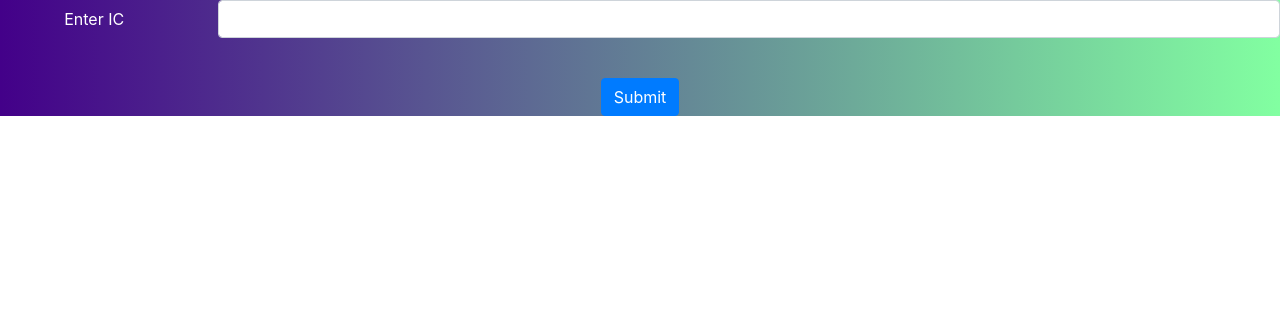
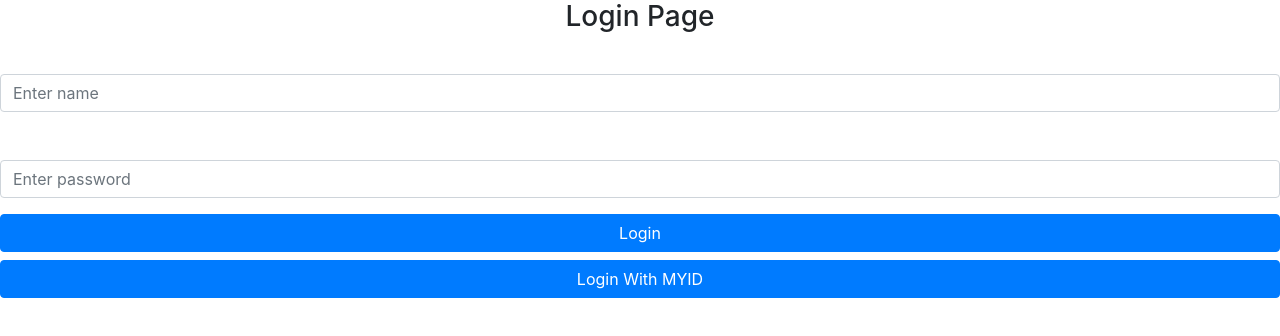
Before and after one commit to lyzhu1997/myhackathon_apps, a React (Create React App) app: page / in a window 1280 px wide. Shown: the top 336 px of the page. Built offline with nearby package versions, Linux system fonts and the light colour scheme.

Commit message:
Link login page to preregistration

```diff
--- a/src/App.js
+++ b/src/App.js
@@ -1,9 +1,8 @@
 import React from 'react';
 import './App.css';
-import { connect,useDispatch } from "react-redux";
-import Preregistration from './component/registrationPage/Preregistration.js';
+import { connect } from "react-redux";
 import '../node_modules/bootstrap/dist/css/bootstrap.min.css';
-import DummyWebPage from "./component/dummyWebPage/dummyWebpage";
+import LoginForm from './component/loginPage/loginForm.js';
 
 class App extends React.Component {
   render(){
@@ -12,7 +11,7 @@ class App extends React.Component {
         <div className="App">
           <div className="auth-wrapper">
             <div className="auth-inner">
-              <Preregistration />
+              <LoginForm />
             </div>
           </div>
         </div>
--- a/src/actions/loginFormActions.js
+++ b/src/actions/loginFormActions.js
@@ -12,3 +12,10 @@ export function isLoginIntoAcc(){
         type: "IS_LOGIN_INTO_ACC"
     };
 }
+
+export const IS_REGIS_WITH_MYID = "IS_REGIS_WITH_MYID";
+export function isRegisWithMyid() {
+    return {
+        type: "IS_REGIS_WITH_MYID"
+    };
+}
--- a/src/component/dummyWebPage/dummyWebpage.js
+++ b/src/component/dummyWebPage/dummyWebpage.js
@@ -3,7 +3,7 @@ import { appStartRun, appSuccessfullyLaunched } from "../../actions/appStartActi
 import React from "react";
 
 
-class dummyWebPage extends React.Component{
+class DummyWebPage extends React.Component{
 
     constructor(props){
         super(props);
@@ -22,26 +22,9 @@ class dummyWebPage extends React.Component{
 
     render(){
         return(
-                <form>
-                    <h3>Login Page</h3>
-                    <div className="form-group">
-                        <label>Name:</label>
-                        <input type="text" className="form-control" placeholder="Enter name" />
-                    </div>
-                    <div className="form-group">
-                        <label>
-                            Password:
-                        </label>
-                        <input type="password" className="form-control" placeholder="Enter password"/>
-                    </div>
-                    <button type="submit" className="btn btn-primary btn-block">
-                        Login
-                    </button>
-                    <button type="submit" className="btn btn-primary btn-block" >
-                        Login With MYID
-                    </button>
-                </form>
-
+            <div>
+                <h1>HOMEPAGE</h1>
+            </div>
         )
     };
 
@@ -56,4 +39,4 @@ const mapDispatchToProps = (dispatch,ownProps) => {
     }
 };
 
-export default connect(mapStateToProps,mapDispatchToProps)(dummyWebPage);
+export default connect(mapStateToProps,mapDispatchToProps)(DummyWebPage);
--- a/src/component/loginPage/loginForm.js
+++ b/src/component/loginPage/loginForm.js
@@ -1,13 +1,20 @@
 import React from 'react';
 import { connect } from "react-redux";
-import { isLoginIntoAcc } from "../../actions/loginFormActions";
+import { isLoginIntoAcc, isRegisWithMyid, logIntoAcc } from "../../actions/loginFormActions";
 import '../../../node_modules/bootstrap/dist/css/bootstrap.min.css';
+import Preregistration from "../registrationPage/Preregistration.js";
+import DummyWebPage from "../dummyWebPage/dummyWebpage.js";
 
 class LoginForm extends React.Component {
-    state ={
-        isLoading:false,
-        isLoggedIn:false,
-        username:''
+    constructor(props) {
+        super(props);
+
+        this.state ={
+            isLoading:false,
+            isLoggedIn:false,
+            isRegis:false,
+            username:''
+        }
     }
 
     componentDidMount(){
@@ -16,14 +23,30 @@ class LoginForm extends React.Component {
         isLoginIntoAcc();
     }
 
+    handleChange(e, item) {
+        this.setState({...this.state, [item]: e.target.value})
+    }
+
+    handleSubmit(e, withMyid) {
+        const {isRegisWithMyid, logIntoAcc} = this.props;
+        e.preventDefault();
+        if (withMyid) {
+            isRegisWithMyid();
+        }
+        else {
+            logIntoAcc();
+        }
+    }
 
     render(){
+            const {isRegis, isLoggedIn} = this.props;
             return(
-                    <form>
+                <div>
+                {(!isRegis && !isLoggedIn) && (<form>
                         <h3>Login Page</h3>
                         <div className="form-group">
                             <label>Name:</label>
-                            <input type="text" className="form-control" placeholder="Enter name" />
+                            <input type="text" className="form-control" placeholder="Enter name" onChange={(e)=>this.handleChange(e, "username")}/>
                         </div>
                         <div className="form-group">
                             <label>
@@ -31,13 +54,16 @@ class LoginForm extends React.Component {
                             </label>
                             <input type="password" className="form-control" placeholder="Enter password"/>
                         </div>
-                        <button type="submit" className="btn btn-primary btn-block">
+                        <button type="submit" className="btn btn-primary btn-block" onClick={(e)=>this.handleSubmit(e, false)}>
                             Login
                         </button>
-                        <button type="submit" className="btn btn-primary btn-block" >
+                        <button type="submit" className="btn btn-primary btn-block"  onClick={(e)=>this.handleSubmit(e, true)}>
                             Login With MYID
                         </button>
-                    </form>
+                </form>)}
+                {isRegis && <Preregistration/>}
+                {isLoggedIn && <DummyWebPage/>}
+                </div>
 
             )
     };
@@ -47,6 +73,8 @@ const mapStateToProps = (state,ownProps) => state.loginForm;
 const mapDispatchToProps = (dispatch) => {
     return{
         isLoginIntoAcc :()=> dispatch(isLoginIntoAcc()),
+        isRegisWithMyid :()=> dispatch(isRegisWithMyid()),
+        logIntoAcc :()=> dispatch(logIntoAcc()),
     }
 }
 
--- a/src/component/registrationPage/Preregistration.js
+++ b/src/component/registrationPage/Preregistration.js
@@ -1,6 +1,5 @@
-import React, { useState } from 'react';
+import React from 'react';
 import { connect } from 'react-redux';
-import { useHistory } from 'react-router'
 import Registration from './Registration';
 import {
     submitICRegistration,
--- a/src/component/registrationPage/Registration.js
+++ b/src/component/registrationPage/Registration.js
@@ -1,7 +1,5 @@
 import React from 'react';
-import { useForm } from 'react-hook-form';
 import './registration.css';
-import data from '../../data';
 import { connect } from 'react-redux';
 
 class Registration extends React.Component {
@@ -41,51 +39,12 @@ class Registration extends React.Component {
     }
 
     onChange(e,item) {
-        switch(item){
-            case "name":
-                this.setState({userData:{
-                    ...this.state.userData,
-                    Name:item
-                }});
-                break;
-            case "ic":
-                this.setState({userData:{
-                    ...this.state.userData,
-                    IC:item,
-                }});
-            case "dob":
-                this.setState({userData:{
-                    ...this.state.userData,
-                    dob:item,
-                }});
-            case "placeOfBirth":
-                this.setState({userData:{
-                    ...this.state.userData,
-                    placeOfBirth:item,
-                }});
-            case "parentName":
-                this.setState({userData:{
-                    ...this.state.userData,
-                    parentName:item,
-                }});
-            case "parentIC":
-                this.setState({userData:{
-                    ...this.state.userData,
-                    parentIC:item,
-                }});
-            case "citizenship":
-                this.setState({userData:{
-                    ...this.state.userData,
-                    citizenship:item,
-                }});
-            default:
-                break;
-        }
+        this.setState({userData:{...this.state.userData, [item]: e.target.value}})
     }
 
     onSubmit = (data) => console.log(data);
     render(){
-        const {MYstates} = this.state;
+        const {userData, MYstates} = this.state;
         return (
             <div className="bg">
                 <div>
@@ -93,14 +52,14 @@ class Registration extends React.Component {
                         <div className="form-group row">
                             <label className="col-sm-2 col-form-label" onClick={()=>this.onSubmit(this.state.userData)}>Name</label>
                             <div className="col-sm-10">
-                                <input className="form-control" type='text' name='name' onChange={(e)=>this.onChange(e,"name")}/><br/>
+                                <input className="form-control" type='text' value={userData.name} name='name' onChange={(e)=>this.onChange(e,"name")}/><br/>
                             </div>
                         </div>
 
                         <div className="form-group row">
                             <label className="col-sm-2 col-form-label">IC</label>
                             <div className="col-sm-10">
-                                <input className="form-control" type='text' name='ic' onChange={(e)=>this.onChange(e,"ic")}/><br/>
+                                <input className="form-control" type='text' value={MYstates.IC} name='ic' onChange={(e)=>this.onChange(e,"ic")}/><br/>
                             </div>
                         </div>
 
@@ -114,7 +73,7 @@ class Registration extends React.Component {
                         <div className="form-group row">
                             <label className="col-sm-2 col-form-label">Place of Birth</label>
                             <div className="col-sm-10">
-                                <select className="form-control" onChange={(e)=>this.onChange(e,"placeOfBirth")} name='placeOfBirth' >
+                                <select className="form-control" onChange={(e)=>this.onChange(e,"placeOfBirth")} value={MYstates.placeOfBirth} name='placeOfBirth' >
                                     {MYstates.map((state)=>(
                                         <option value={state}>{state}</option>
                                     ))}
--- a/src/reducers/registrationReducer.js
+++ b/src/reducers/registrationReducer.js
@@ -27,6 +27,7 @@ const initialState={
 }
 
 const registrationReducer = (state=initialState,action) =>{
+    console.log(state)
     switch(action.type){
         case LAUNCHING_REGISTRATION_PAGE:
             return{
@@ -48,7 +49,7 @@ const registrationReducer = (state=initialState,action) =>{
                     ...state,
                     IC:action.IC,
                     matchIC:true,
-                    data:dataChecked,
+                    data:dataChecked.data,
                     isSubmit:true
                 }
             else return{
--- a/src/simulator/data.js
+++ b/src/simulator/data.js
@@ -3,7 +3,7 @@ export default class simulator{
         fakeData : [
             {
                 name:"VINCENT",
-                IC:"123456-12-1234",
+                IC:"123456-12-1244",
                 familyName: "LOW",
                 dateOfBirth: "2000/01/01",
                 placeOfBirth: "Gurun,Kedah",
@@ -29,8 +29,8 @@ export default class simulator{
     }
 
     checkData(IC){
-        const check = false;
-        const data = null;
+        let check = false;
+        let data = null;
         this.data.fakeData.map((dat)=>{
             if(dat.IC===IC){
                 check = true;
```
Also changed, not shown: src/reducers/loginFormReducer.js (+9 -2 lines).
